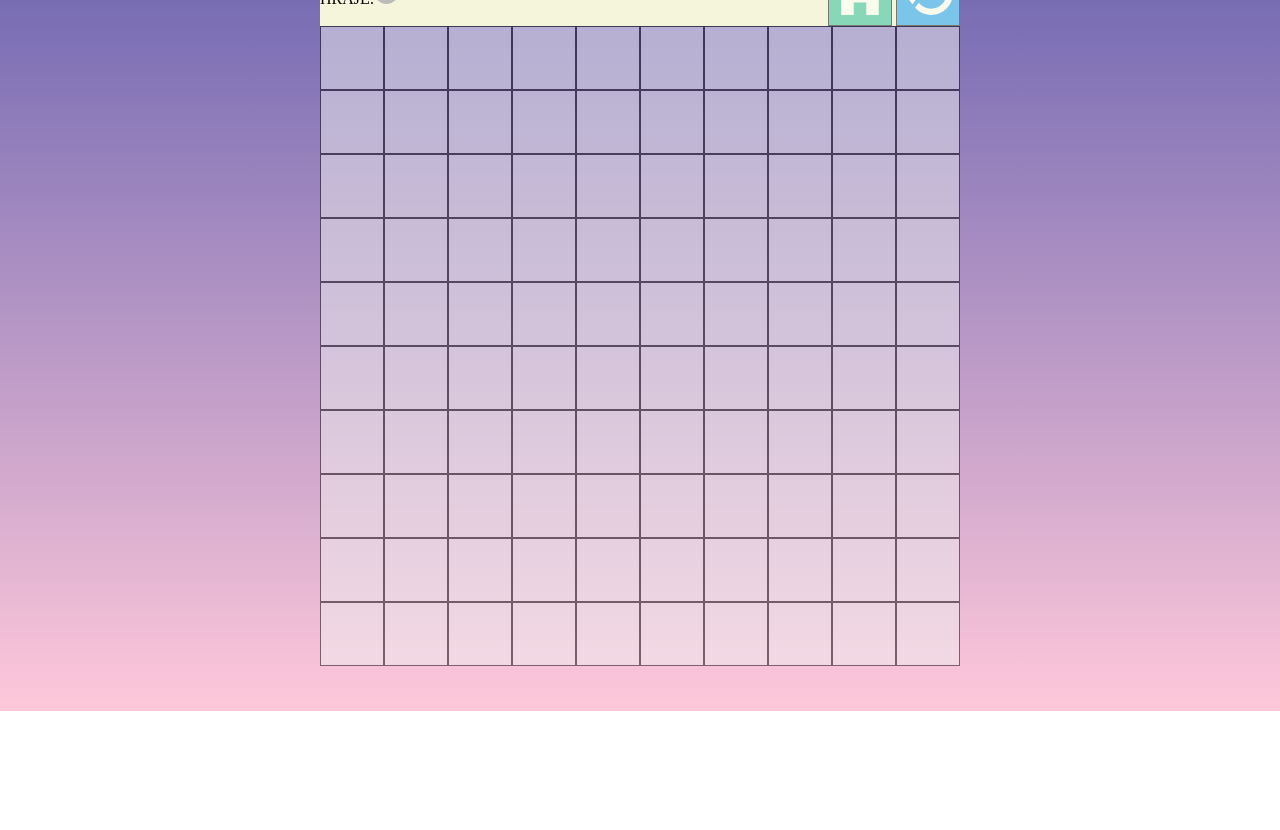
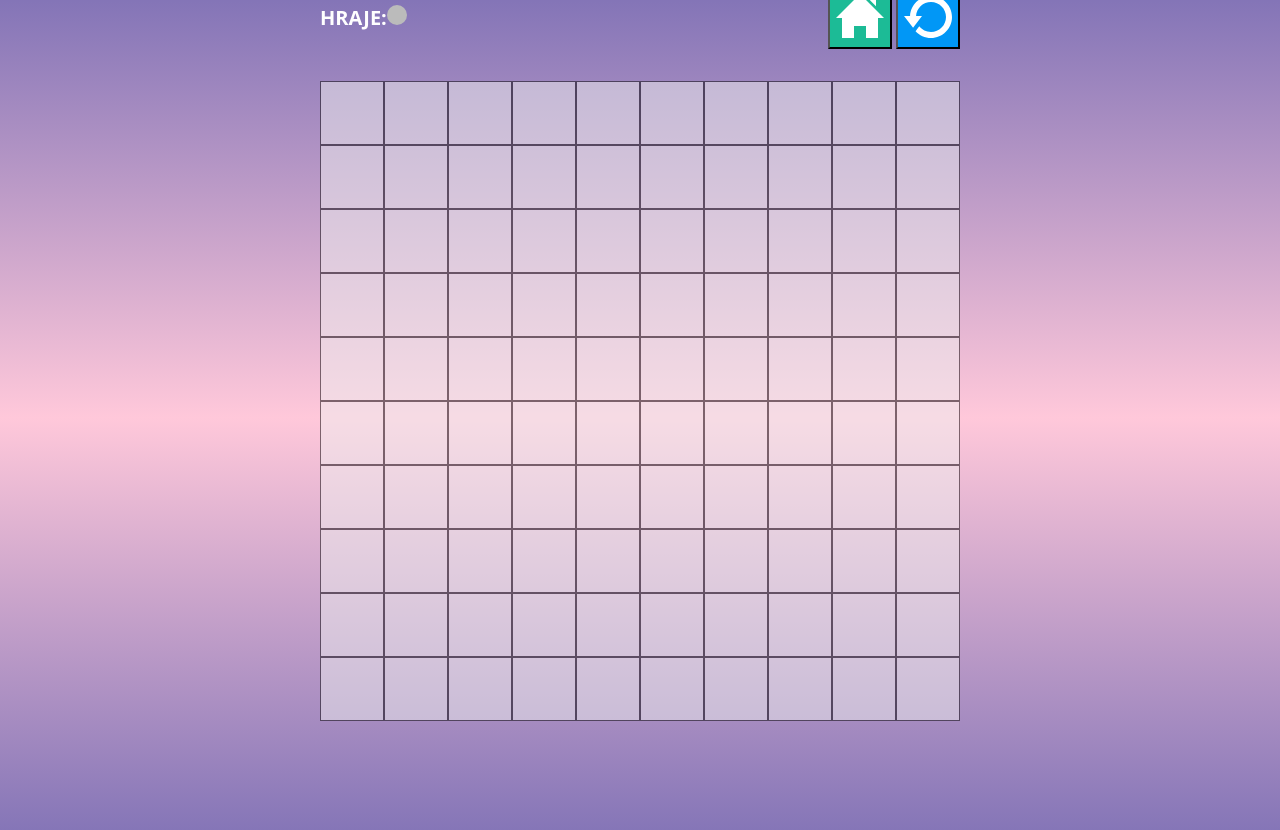
Before and after one commit to Daniela73Schneider/piskvorky, a plain HTML site: page hra.html in a window 1280 px wide. Shown: the part 118-948 px from the top of the page. Before the commit the page ends 829 px from the top, so only its background shows below. Drawn offline with Linux system fonts and the light colour scheme.

Commit message:
opravení pozadí gradient, velikosti fontu

```diff
--- a/hra.css
+++ b/hra.css
@@ -2,11 +2,13 @@
 :after,
 :before {
   box-sizing: border-box;
+  color: white;
 }
 
 body {
-  background-image: linear-gradient(#615dad, #ffc8da);
-  height: 100vh;
+  background-image: linear-gradient(#615dad, #ffc8da, #615dad);
+  height: 125vh;
+  background-repeat: unset;
 
   /*zkouška tohle nebrat(nefunguje)
   display: flex;
@@ -23,13 +25,15 @@ body {
 
 main {
   max-width: 80vmin;
-  margin: 0 auto;
+  max-height: 80vh;
+  margin: 5% auto;
   text-align: center;
 }
 
-.h1 {
+h1 {
   display: block;
-  font: lighter 120px lobster;
+  font: lighter 35px lobster;
+  margin: 0 auto;
 }
 
 .menu {
@@ -37,16 +41,16 @@ main {
   flex-direction: row;
   justify-content: space-between;
   align-items: center;
-  background-color: beige;
 }
 
 .user {
   text-overflow: clip;
+  font: bold 20px sans;
 }
 
 .dot {
-  height: 25px;
-  width: 25px;
+  height: 20px;
+  width: 20px;
   background-color: #bbb;
   border-radius: 50%;
   display: inline-block;
@@ -59,17 +63,25 @@ img {
 
 .menu button.backBtn {
   background-color: #1cbb96;
+  width: 5vw;
+  height: 5vw;
 }
 
 .menu .replayBtn {
   background-color: #0197f6;
+  width: 5vw;
+  height: 5vw;
 }
 
 .gamefield {
   display: flex;
   flex-direction: column;
-  justify-content: space-around;
-  align-items: center;
+  /*align-items: center;*/
+  height: 200px;
+  margin: 5% auto;
+  position: relative;
+  /*justify-content: center;*/
+
 }
 
 .btnGroup {
@@ -77,9 +89,9 @@ img {
   flex-direction: row;
 }
 
-button {
-  width: 5vw;
-  height: 5vw;
+.gamefield button {
+  width: calc(100% / 10);
+  aspect-ratio: 1 / 1;
   border: 1px solid black;
   margin: 0;
   opacity: 0.5;
--- a/style.css
+++ b/style.css
@@ -1,12 +1,11 @@
 body {
-  background-image: linear-gradient(#615dad, #ffc8da);
+  background-image: linear-gradient(#615dad, #ffc8da, #615dad);
   margin: 0;
   padding: 0;
   height: 100vh;
-  background-repeat: no-repeat;
+
 
 }
-
 
 * {
   box-sizing: border-box;
```
